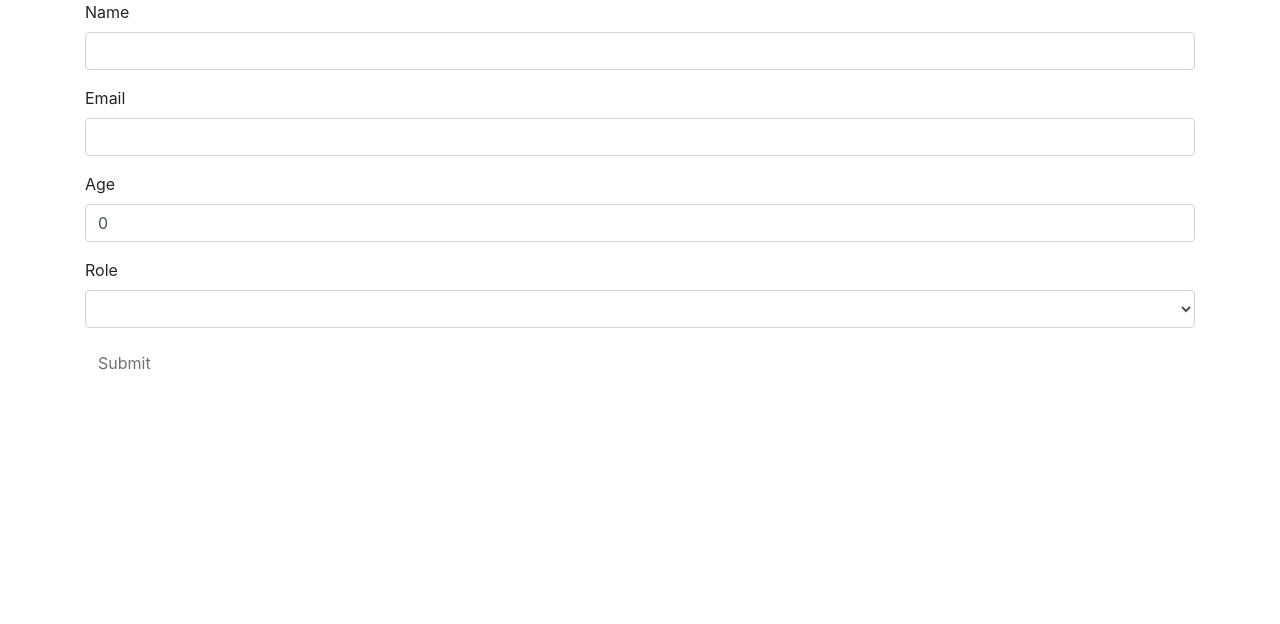
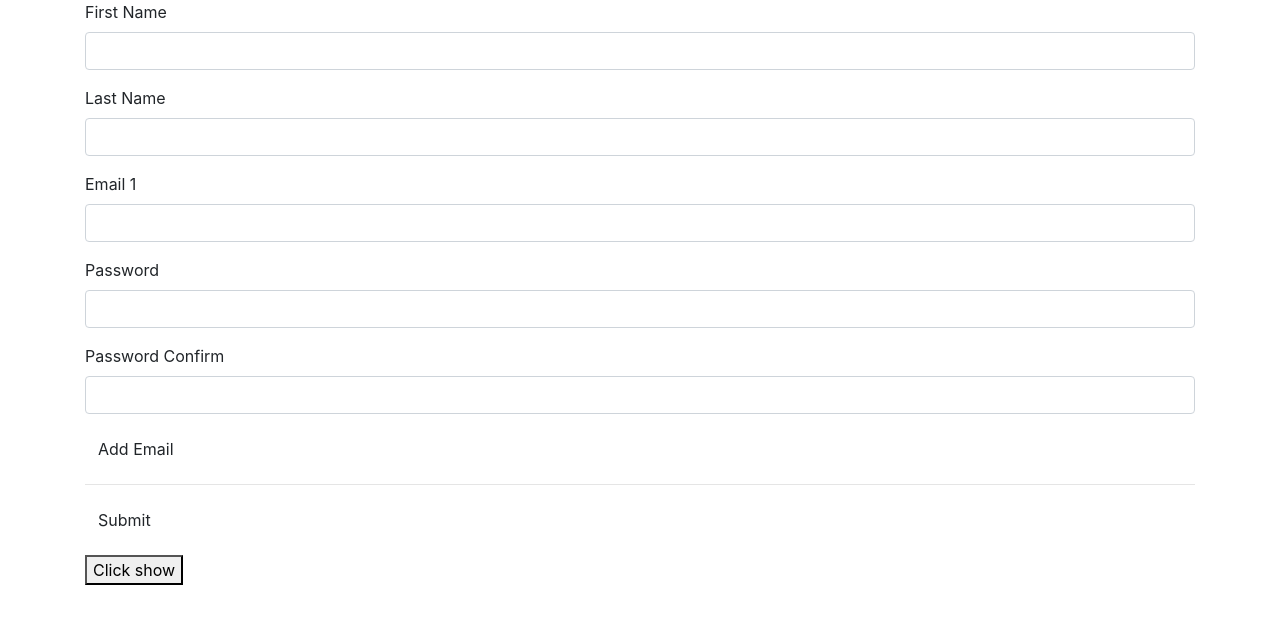
Before and after one commit to RomaNovo/angularHomeWork, an Angular app: page / in a window 1280 px wide. Shown: the top 624 px of the page. Built offline with nearby package versions, Linux system fonts and the light colour scheme.

Commit message:
user's validators

```diff
--- a/src/app/app.component.html
+++ b/src/app/app.component.html
@@ -1,72 +1,105 @@
 <div class="container">
-	<form [formGroup]='userForm' (ngSubmit)='onSubmit(userForm)'>
 
-		<div class="form-group">
+	<form [formGroup]='regForm' (ngSubmit)='onSubmit(regForm)'>
 
-			<label for="login">Name</label>
+		<div formGroupName="user">
 
-			<input type="text"
-				class="form-control"
-				id="login"
-				formControlName='name'>
-
-			 <div class="alert alert-danger" *ngIf='formErrors.name'>
-			 	{{ formErrors.name}}
-			 </div>
-
-		</div>
-
-		<div class="form-group">
-
-			<label for="email">Email</label>
-
-			<input type="email"
-				class="form-control"
-				id="email"
-				formControlName='email'
+			<div class="form-group"
+				[ngClass]="{'has-error': regForm.get('user.firstName').invalid &&
+									     regForm.get('user.firstName').touched}"
 			>
 
-			<div class="alert alert-danger" *ngIf='formErrors.email'>
-				{{ formErrors.email}}
+				<label for="firstName">First Name</label>
+
+				<input type="text"
+					formControlName="firstName"
+					id="firstName"
+					class="form-control"
+				>
+
+				<div class="alert alert-danger"
+					*ngIf="regForm.get('user.firstName').invalid &&
+						   regForm.get('user.firstName').touched"
+				>
+					Enter correctly Name
+				</div>
+			</div>
+
+			<div class="form-group"
+				[ngClass]="{'has-error': regForm.controls['user'].controls['lastName'].invalid &&
+										 regForm.controls['user'].controls['lastName'].touched}"
+				>
+
+				<label for="lastName">Last Name</label>
+
+				<input type="text"
+					formControlName="lastName"
+					id="lastName"
+					class="form-control"
+				>
+
+				<div class="alert alert-danger"
+					*ngIf="regForm.get('user.lastName').invalid &&
+						   regForm.get('user.lastName').touched"
+				>
+					Enter correctly LastName
+				</div>
 			</div>
 		</div>
 
-		<div class="form-group">
-
-			<label for="age">Age</label>
-
-			<input type="age"
-				class="form-control"
-				id="email"
-				formControlName='age'
+		<div formArrayName="emails">
+			<div class="form-group"
+				[ngClass]="{'has-error': regForm.get('emails').controls[id].invalid &&
+										 regForm.controls['emails'].controls[id].touched}"
+				*ngFor='let email of regForm.controls["emails"].controls; let id= index'
 			>
 
-			<div class="alert alert-danger" *ngIf='formErrors.age'>
-				{{ formErrors.age}}
+				<label for="email">Email {{id + 1}}</label>
+
+				<input type="email"
+					formControlName='{{id}}'
+					id="email"
+					class="form-control"
+				>
+
+				<div class="alert alert-danger"
+					*ngIf="regForm.get('emails').controls[id].invalid &&
+						   regForm.get('emails').controls[id].touched"
+				>
+					Enter correctly email
+				</div>
 			</div>
 		</div>
 
-		<div class="form-group">
+		<div formGroupName="pass">
+			<div class="form-group" [ngClass]="{'has-error': regForm.get('pass.password').invalid && regForm.get('pass.password').touched}">
+				<label for="password">Password</label>
+					<input type="text"
+						class="form-control"
+						formControlName="password"
+						>
+			</div>
 
-			<label for="role">Role</label>
+			<div class="form-group" [ngClass]="{'has-error': regForm.get('pass.confirm').invalid && regForm.get('pass.confirm').touched}">
+				<label for="confirm">Password Confirm</label>
+					<input type="text"
+						class="form-control"
+						formControlName="confirm"
+						>
+			</div>
 
-			<select
-				class="form-control"
-				id="role"
-				value=''
-				formControlName='role'
-			>
-
-				<option [value]="r" *ngFor='let r of roles'>
-					{{ r }}
-				</option>
-			</select>
-
-			<div class="alert alert-danger" *ngIf='formErrors.role'>
-				{{ formErrors.role}}
-			</div>
+			<p *ngIf="regForm.get('pass.confirm').dirty && regForm.get('pass.password').dirty && regForm.hasError('equal', 'pass')">Пароли не совпадают</p>
 		</div>
 
-		<button type="submit" class="btn btn-default" [disabled]='!userForm.valid'>Submit</button>
+		<div class='form-group'>
+			<button type='button' class="btn btn-default" (click)="addEmail()">Add Email</button>
+			<hr>
+			<button class="btn btn-default"
+
+				>
+				Submit
+			</button>
+		</div>
 	</form>
+	<button (click)='show()'>Click show</button>
 </div>
--- a/src/app/app.component.ts
+++ b/src/app/app.component.ts
@@ -1,6 +1,8 @@
 import { Component, ElementRef, ViewChild} from '@angular/core';
-import { FormControl, FormGroup, FormBuilder, Validators } from '@angular/forms';
+import { FormControl, FormArray, FormGroup, Validators } from '@angular/forms';
 import { User } from './user';
+import { AbstractControl } from '@angular/forms';
+import { equalValidator, rangeValidator } from './custom-validator';
 
 
 
@@ -12,82 +14,34 @@ import { User } from './user';
 
 export class AppComponent  {
 
-	userForm: FormGroup;
-
-	user:User = new User('', '', '', 0);
-
-	constructor(private formBuild: FormBuilder){}
+	obj = { 1 : '0', 2: '1', 3: '3'}
+	min = Object.keys(this.obj);
 
 
-	roles: string[] = ['Guest', 'Moderator', 'Administrator'];
+	regForm: FormGroup = new FormGroup({
+			'user' : new FormGroup({
+				'firstName': new FormControl('', Validators.required),
+				'lastName': new FormControl('', Validators.required)
+			}),
+			'emails': new FormArray([
+				new FormControl('', [Validators.email, Validators.required])
+			]),
+			'pass': new FormGroup({
+				'password': new FormControl('', [Validators.required, Validators.minLength(5), rangeValidator(22222,22222)]),
+				'confirm': new FormControl('', Validators.required)
+			}, equalValidator)
+	})
 
-	formErrors = {
-		'name': '',
-		'age': '',
-		'email': '',
-		'role': ''
+	onSubmit(f){
+		console.log('Submited!')
+		console.log(f);
 	}
 
-
-	validationMessages = {
-		'name': {
-			'required': 'Обязательное поле.',
-			'minlength': 'Значение должно быть не менее 4х символов.',
-			'maxlength': 'Значение не должно быть больше 15 символов.'
-		},
-		'email': {
-			'required': 'Обязательное поле.',
-			'pattern': 'Не правильный формат'
-		},
-		'role': {
-			'required': 'Обязательное поле.'
-		},
-		'age': {
-			'required': 'Обязательное поле.',
-			'pattern': 'Значение должно быть целым числом.'
-		}
+	addEmail() {
+		(<FormArray>this.regForm.controls['emails']).push(new FormControl('', [Validators.email, Validators.required]))
 	}
 
-	ngOnInit() {
-			this.buildForm();
-			this.onSubmit();
-	}
-
-	buildForm() {
-		this.userForm = this.formBuild.group({
-			'name': [this.user.name, [Validators.required, Validators.minLength(4), Validators.maxLength(15)]],
-			'email': [this.user.email, [Validators.required, Validators.pattern("[a-zA-Z0-9._%-]+@[a-zA-Z0-9.-]+\.[a-zA-Z]{2,4}")]],
-			'role': [this.user.role, Validators.required],
-			'age': [this.user.age, [Validators.required, Validators.pattern("\\d+")]]
-		})
-
-			this.userForm.valueChanges.subscribe(()=> this.onChangeValue());
-
-			this.onChangeValue();
-
-	}
-
-	onChangeValue() {
-			if(!this.userForm) return;
-			let form = this.userForm;
-
-			for( let field in this.formErrors) {
-				this.formErrors[field] = '';
-
-				let control = form.get(field);
-
-				if(control && control.dirty && !control.valid) {
-
-					let message = this.validationMessages[field];
-					for( let error in control.errors) {
-						this.formErrors[field] += message[error];
-					}
-				}
-			}
-	}
-
-	onSubmit(f) {
-		console.log(f)
-
+	show(){
+		console.log(this.min)
 	}
 }
--- /dev/null
+++ b/src/app/custom-validator.ts
@@ -0,0 +1,26 @@
+import { AbstractControl, ValidatorFn } from '@angular/forms';
+
+export function equalValidator(control: AbstractControl): { [ key : string] : any} {
+	const value = control.value;
+	const [first, ...rest] = Object.keys(value);
+	const valid = rest.every(v => rest[v] === value[v]);
+
+	return valid ?  null :  { equalValidator }
+}
+
+
+export function rangeValidator(min : number, max: number): ValidatorFn {
+	return (control: AbstractControl): { [key : string]:any } =>{
+		const value = control.value;
+		const numValue = Number(control.value);
+
+		if(isNaN(numValue)) {
+			return { rangeValidator : numValue }
+		} else if (numValue <= min || numValue >= max) {
+			return { rangeValidator : numValue }
+		}
+		else {
+			return null;
+		}
+	}
+}
--- a/src/styles.scss
+++ b/src/styles.scss
@@ -0,0 +1,3 @@
+.has-error input {
+	border: 2px solid darkred;
+}
```
